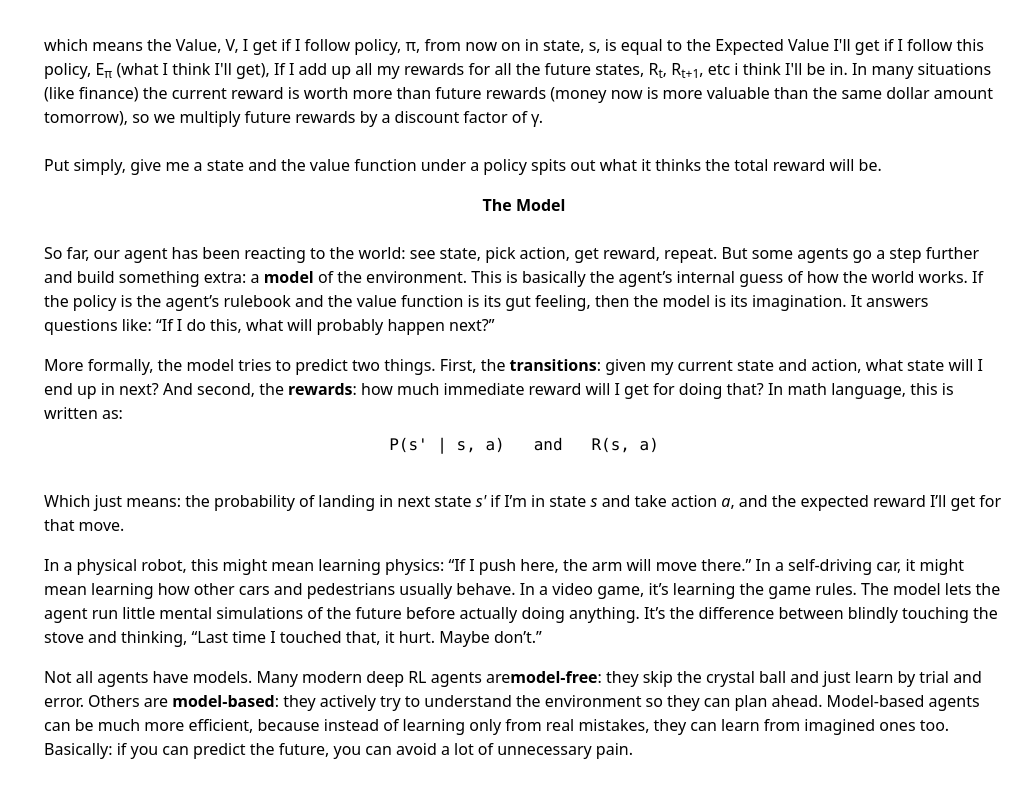
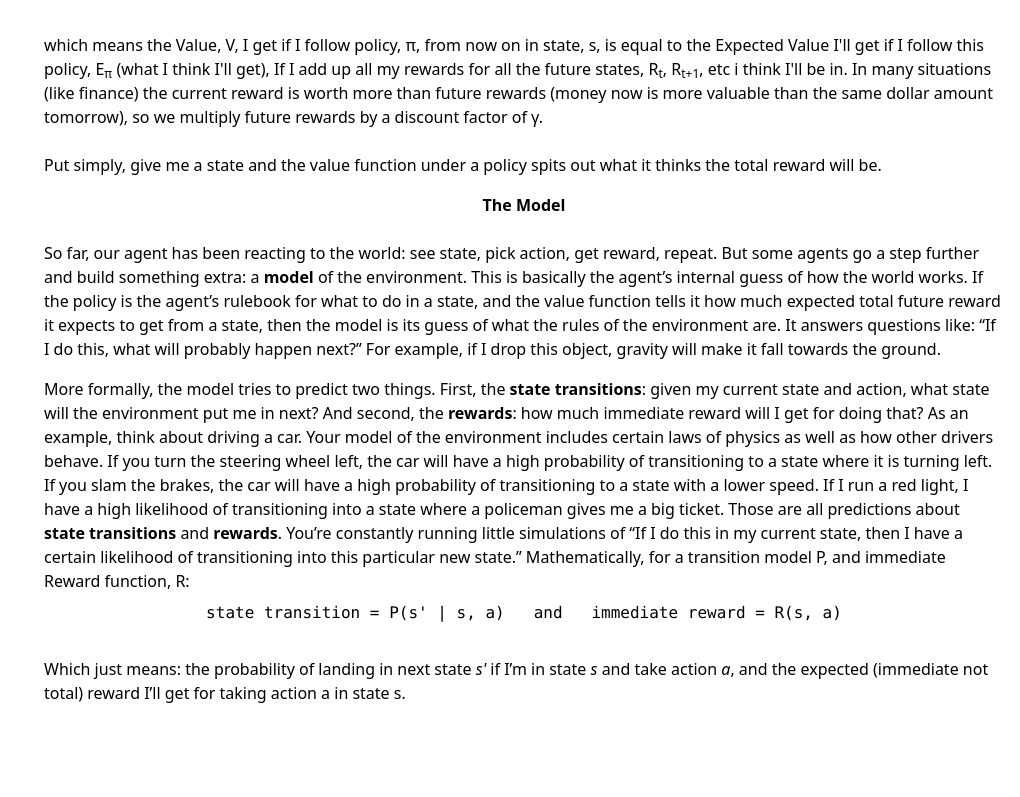
Before and after one commit to WilliamGiammona/learning-ai, a Next.js app: page /reinforcement-learning in a window 1280 px wide. Shown: the part 3588-4385 px from the top of the page, without its empty margins (260-1280 px from the left). Built offline with nearby package versions, Linux system fonts and the light colour scheme.

Commit message:
continuing introduction

```diff
--- a/app/reinforcement-learning/page.tsx
+++ b/app/reinforcement-learning/page.tsx
@@ -425,47 +425,45 @@ export default function ReinforcementLearningPage() {
               action, get reward, repeat. But some agents go a step further and
               build something extra: a <strong>model</strong> of the
               environment. This is basically the agent’s internal guess of how
-              the world works. If the policy is the agent’s rulebook and the
-              value function is its gut feeling, then the model is its
-              imagination. It answers questions like: “If I do this, what will
-              probably happen next?”
+              the world works. If the policy is the agent’s rulebook for what to
+              do in a state, and the value function tells it how much expected
+              total future reward it expects to get from a state, then the model
+              is its guess of what the rules of the environment are. It answers
+              questions like: “If I do this, what will probably happen next?”
+              For example, if I drop this object, gravity will make it fall
+              towards the ground.
             </p>
 
             <p className="mb-4">
               More formally, the model tries to predict two things. First, the{" "}
-              <strong>transitions</strong>: given my current state and action,
-              what state will I end up in next? And second, the{" "}
-              <strong>rewards</strong>: how much immediate reward will I get for
-              doing that? In math language, this is written as:
+              <strong>state transitions</strong>: given my current state and
+              action, what state will the environment put me in next? And
+              second, the <strong>rewards</strong>: how much immediate reward
+              will I get for doing that? As an example, think about driving a
+              car. Your model of the environment includes certain laws of
+              physics as well as how other drivers behave. If you turn the
+              steering wheel left, the car will have a high probability of
+              transitioning to a state where it is turning left. If you slam the
+              brakes, the car will have a high probability of transitioning to a
+              state with a lower speed. If I run a red light, I have a high
+              likelihood of transitioning into a state where a policeman gives
+              me a big ticket. Those are all predictions about{" "}
+              <strong>state transitions </strong>
+              and <strong>rewards</strong>. You’re constantly running little
+              simulations of “If I do this in my current state, then I have a
+              certain likelihood of transitioning into this particular new
+              state.” Mathematically, for a transition model P, and immediate
+              Reward function, R:
               <br />
               <span className="block text-center font-mono my-2">
-                P(s' | s, a) &nbsp;&nbsp;and&nbsp;&nbsp; R(s, a)
+                state transition = P(s' | s, a) &nbsp;&nbsp;and&nbsp;&nbsp;
+                immediate reward = R(s, a)
               </span>
               <br />
               Which just means: the probability of landing in next state{" "}
               <em>s'</em> if I’m in state <em>s</em> and take action <em>a</em>,
-              and the expected reward I’ll get for that move.
-            </p>
-
-            <p className="mb-4">
-              In a physical robot, this might mean learning physics: “If I push
-              here, the arm will move there.” In a self-driving car, it might
-              mean learning how other cars and pedestrians usually behave. In a
-              video game, it’s learning the game rules. The model lets the agent
-              run little mental simulations of the future before actually doing
-              anything. It’s the difference between blindly touching the stove
-              and thinking, “Last time I touched that, it hurt. Maybe don’t.”
-            </p>
-
-            <p className="mb-4">
-              Not all agents have models. Many modern deep RL agents are
-              <strong>model-free</strong>: they skip the crystal ball and just
-              learn by trial and error. Others are <strong>model-based</strong>:
-              they actively try to understand the environment so they can plan
-              ahead. Model-based agents can be much more efficient, because
-              instead of learning only from real mistakes, they can learn from
-              imagined ones too. Basically: if you can predict the future, you
-              can avoid a lot of unnecessary pain.
+              and the expected (immediate not total) reward I’ll get for taking
+              action a in state s.
             </p>
           </section>
         </main>
```
